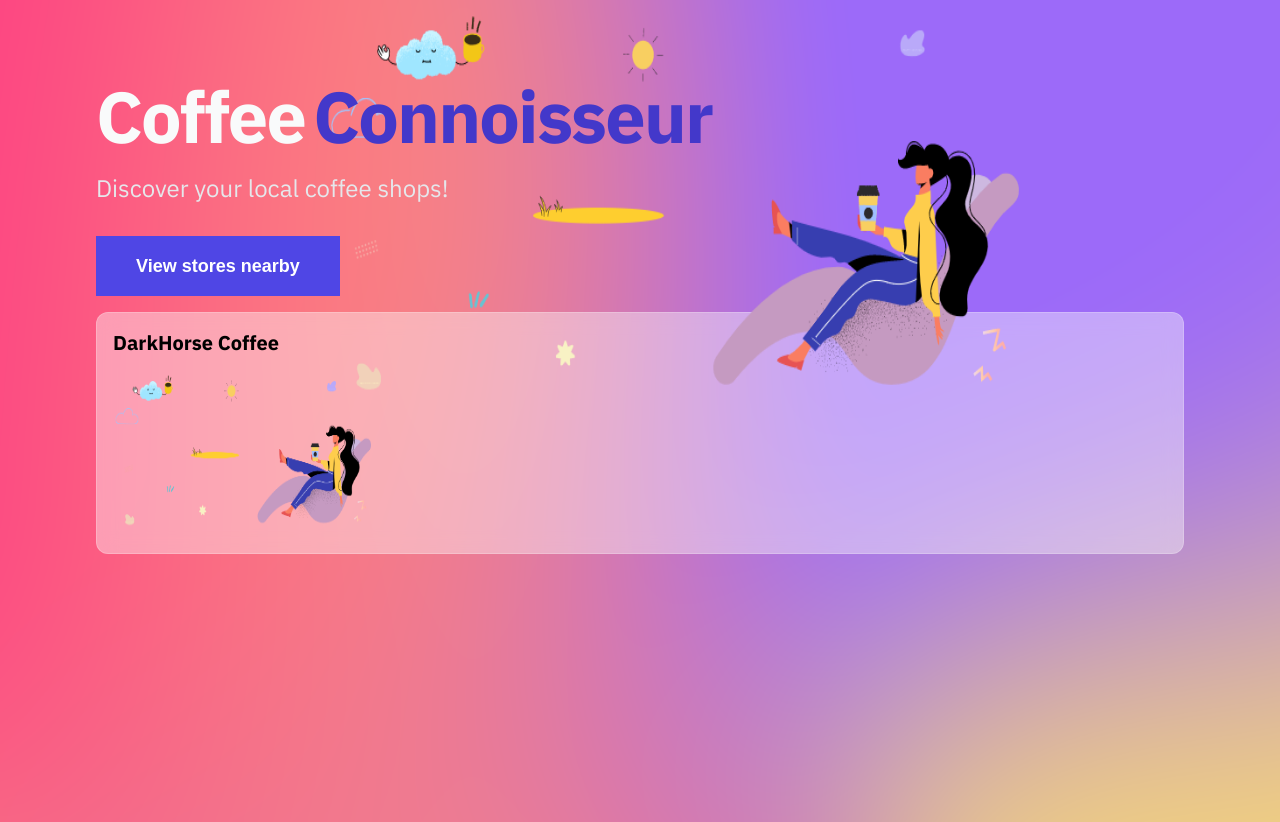
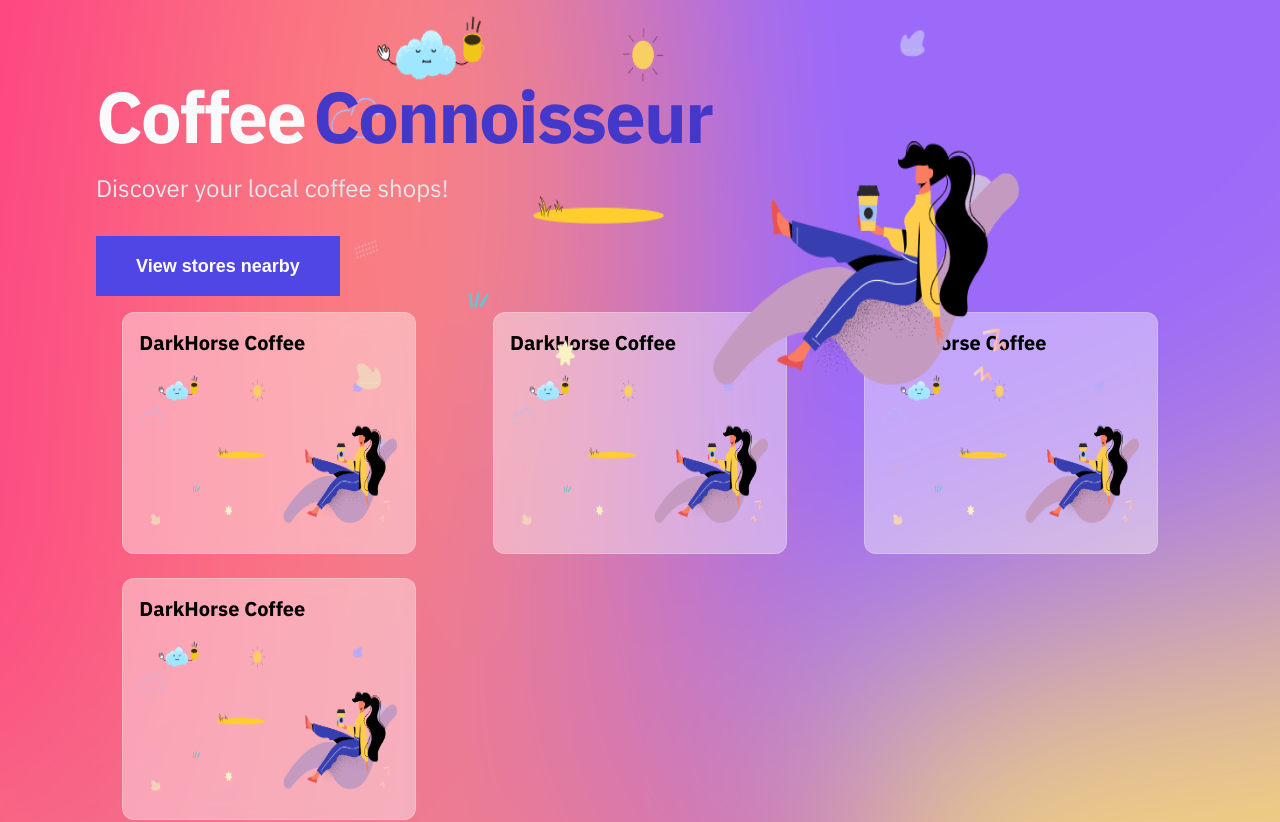
Before and after one commit to MeatyButter/discover-coffee-stores, a Next.js app: page / in a window 1280 px wide. Shown: the top 822 px of the page. Built offline with nearby package versions, Linux system fonts and the light colour scheme.

Commit message:
feature: grid layout for cards

```diff
--- a/pages/index.js
+++ b/pages/index.js
@@ -22,7 +22,12 @@
         <Banner buttonText="View stores nearby" handleOnClick={handleOnBannerButtonClick} />
         <Image src="/static/hero-image.png" width={700} height={400} className={styles.heroImage}/>
 
-        <Card name='DarkHorse Coffee' imgUrl='/static/hero-image.png' href="/coffee-store/darkhorse-coffee"/>
+        <div className={styles.cardLayout}>
+          <Card name='DarkHorse Coffee' imgUrl='/static/hero-image.png' href="/coffee-store/darkhorse-coffee" className={styles.card}/>
+          <Card name='DarkHorse Coffee' imgUrl='/static/hero-image.png' href="/coffee-store/darkhorse-coffee" className={styles.card}/>
+          <Card name='DarkHorse Coffee' imgUrl='/static/hero-image.png' href="/coffee-store/darkhorse-coffee" className={styles.card}/>
+          <Card name='DarkHorse Coffee' imgUrl='/static/hero-image.png' href="/coffee-store/darkhorse-coffee" className={styles.card}/>
+        </div>
       </main>
 
     </div>
--- a/styles/Home.module.css
+++ b/styles/Home.module.css
@@ -21,6 +21,17 @@
   z-index: 1;
 }
 
+.cardLayout {
+  display: grid;
+  grid-template-columns: repeat(1, minmax(0, 1fr));
+  column-gap: 1.5rem /* 24px */;
+  row-gap: 1.5rem /* 24px */;
+}
+
+.card {
+  justify-content: center;
+}
+
 /** Breakpoints:
   sm: min-width: 640px;
   md: min-width: 768px;
@@ -40,6 +51,9 @@
     padding-left: 1.5rem /* 24px */;
     padding-right: 1.5rem /* 24px */;
   }
+  .cardLayout {
+    grid-template-columns: repeat(2, minmax(0, 1fr));
+  }
 }
 
 @media (min-width: 768px) {
@@ -54,6 +68,9 @@
   .heroImage {
     right: 20%;
   }
+  .cardLayout {
+    grid-template-columns: repeat(2, minmax(0, 1fr));
+  }
 }
 
 @media (min-width: 1024px) {
@@ -66,4 +83,13 @@
     padding-left: 2rem /* 32px */;
     padding-right: 2rem /* 32px */;
   }
+  .cardLayout {
+    grid-template-columns: repeat(3, minmax(0, 1fr));
+  }
 }
+
+@media (min-width: 1280px) {
+  .cardLayout {
+    grid-template-columns: repeat(3, minmax(0, 1fr));
+  }
+}
```
